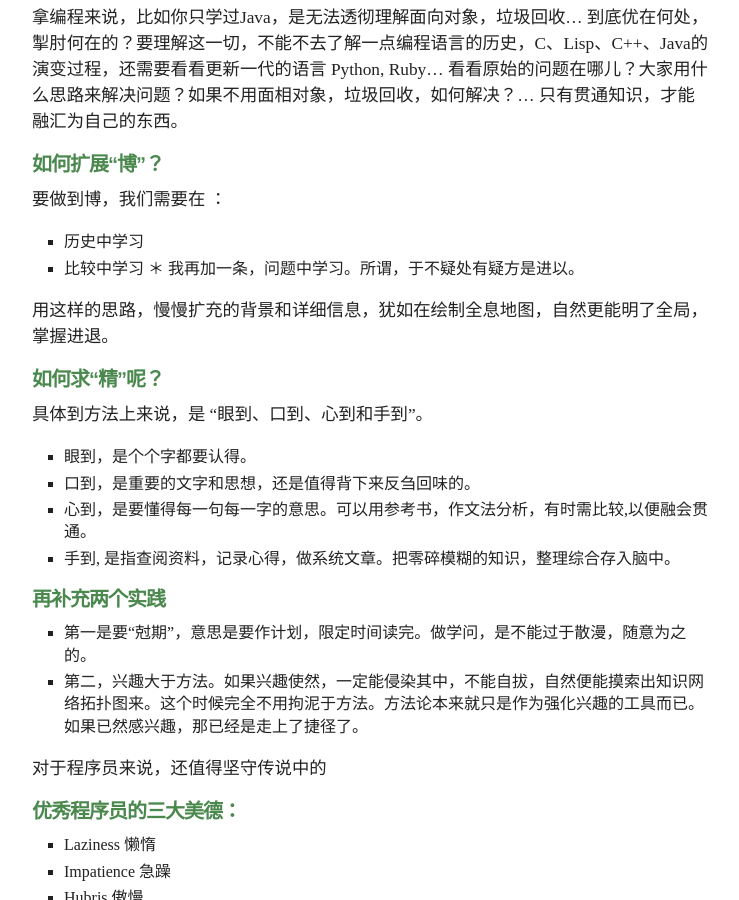
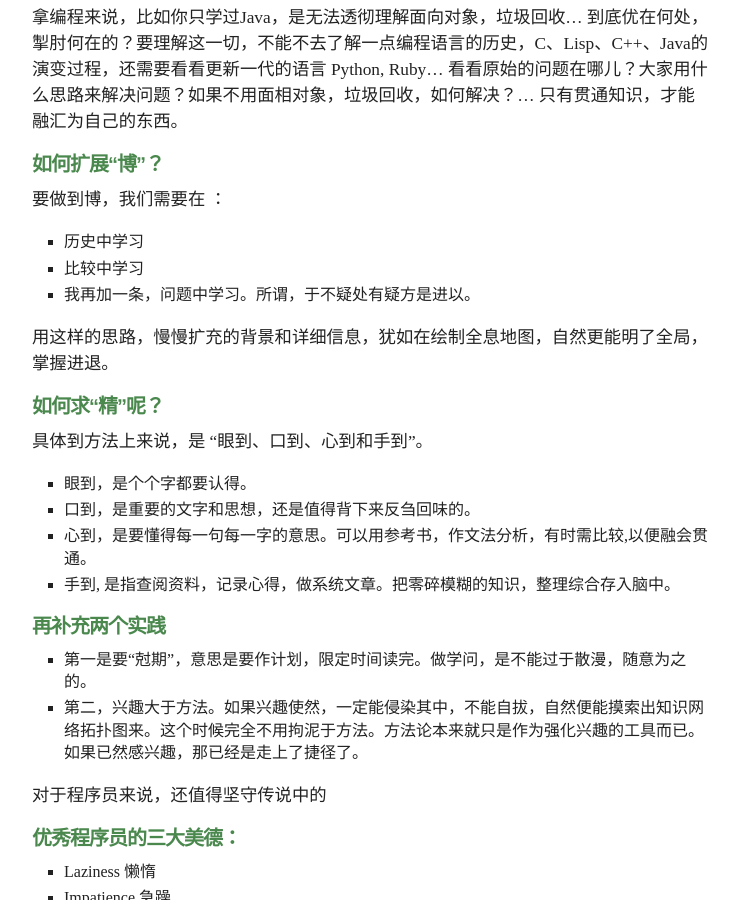
Before and after one commit to villim/villim.github.io, a Jekyll site: the page built from _posts/2016-06-08-how-to-read.md, in a window 1280 px wide and 900 px high, scrolled down 879 px. Shown: the whole window, without its empty margins (143-882 px from the left). Built offline with Jekyll 4.4.1, drawn with Linux system fonts in a browser that asks for light colours; nearby versions of some CDN libraries.

Commit message:
Modify format

```diff
--- a/_posts/2016-06-08-how-to-read.md
+++ b/_posts/2016-06-08-how-to-read.md
@@ -28,7 +28,7 @@
 要做到博，我们需要在 ：
 * 历史中学习
 * 比较中学习
-＊ 我再加一条，问题中学习。所谓，于不疑处有疑方是进以。
+* 我再加一条，问题中学习。所谓，于不疑处有疑方是进以。
 
 用这样的思路，慢慢扩充的背景和详细信息，犹如在绘制全息地图，自然更能明了全局，掌握进退。
 
```
